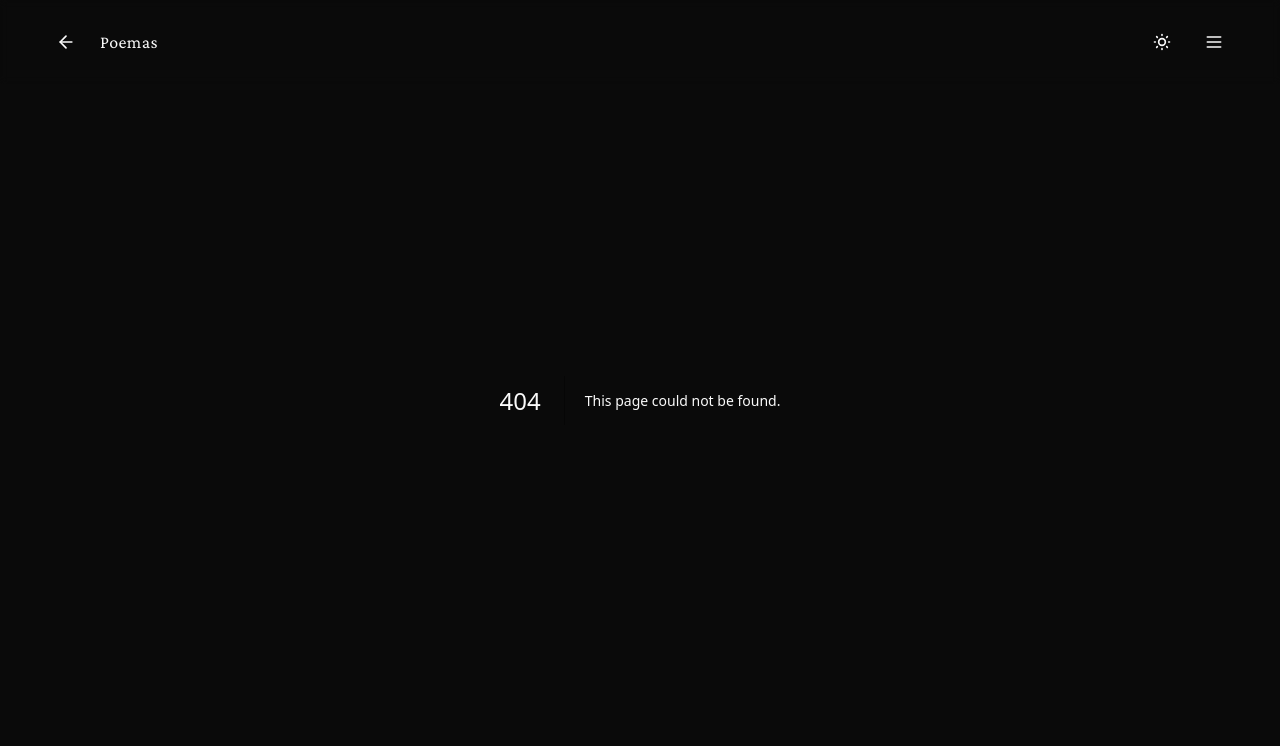
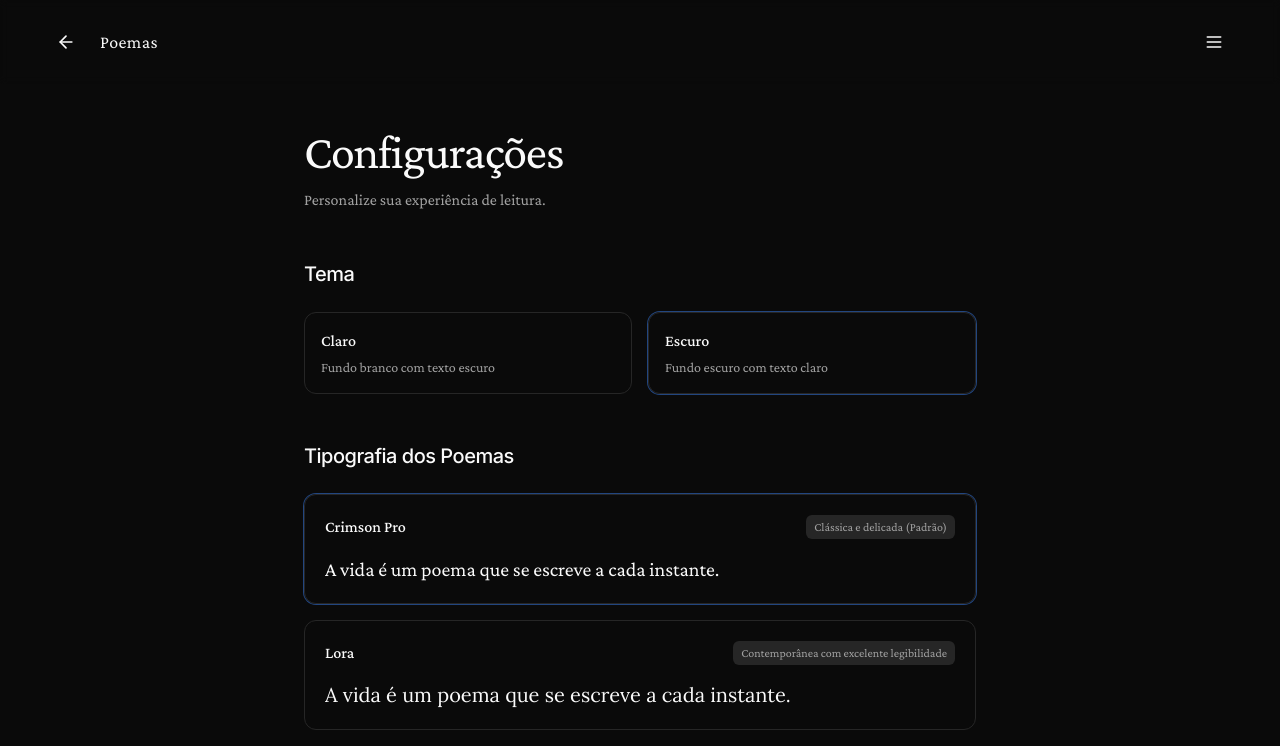
Before and after one commit to rgmello/alento, a Next.js app: page /settings in a window 1280 px wide. Before the commit this address had no page. Shown: the top 746 px of the page. Built offline with nearby package versions, Linux system fonts and the light colour scheme.

Commit message:
feat: config screen with typograph and theme settings

```diff
--- a/src/app/components/Navigation.tsx
+++ b/src/app/components/Navigation.tsx
@@ -5,11 +5,9 @@ import { useState } from 'react';
 import Link from 'next/link';
 import { usePathname, useRouter } from 'next/navigation';
 import { ArrowLeft } from 'lucide-react';
-import { useTheme } from '../contexts/ThemeContext';
 
 export function Navigation() {
   const [isOpen, setIsOpen] = useState(false);
-  const { theme, toggleTheme } = useTheme();
   const pathname = usePathname();
   const router = useRouter();
 
@@ -17,6 +15,7 @@ export function Navigation() {
     { path: '/', label: 'Início' },
     { path: '/search', label: 'Buscar' },
     { path: '/authors', label: 'Autores' },
+    { path: '/settings', label: 'Configurações' },
   ];
 
   const showBackButton = pathname !== '/';
@@ -45,22 +44,6 @@ export function Navigation() {
           </div>
 
           <div className="flex items-center gap-4">
-            <button
-              onClick={toggleTheme}
-              className="p-2 rounded-full hover:bg-muted/50 transition-colors text-foreground/60 hover:text-foreground"
-              aria-label="Alternar tema"
-            >
-              {theme === 'dark' ? (
-                <svg className="w-5 h-5" fill="none" viewBox="0 0 24 24" stroke="currentColor">
-                  <path strokeLinecap="round" strokeLinejoin="round" strokeWidth={2} d="M12 3v1m0 16v1m9-9h-1M4 12H3m15.364 6.364l-.707-.707M6.343 6.343l-.707-.707m12.728 0l-.707.707M6.343 17.657l-.707.707M16 12a4 4 0 11-8 0 4 4 0 018 0z" />
-                </svg>
-              ) : (
-                <svg className="w-5 h-5" fill="none" viewBox="0 0 24 24" stroke="currentColor">
-                  <path strokeLinecap="round" strokeLinejoin="round" strokeWidth={2} d="M20.354 15.354A9 9 0 018.646 3.646 9.003 9.003 0 0012 21a9.003 9.003 0 008.354-5.646z" />
-                </svg>
-              )}
-            </button>
-
             <button
               onClick={() => setIsOpen(!isOpen)}
               className="p-2 rounded-full hover:bg-muted/50 transition-colors text-foreground/60 hover:text-foreground"
--- a/src/app/components/PoemDisplay.tsx
+++ b/src/app/components/PoemDisplay.tsx
@@ -2,12 +2,16 @@
 
 import { motion } from 'motion/react';
 import { Poem } from '../data/poems';
+import { useTypography } from '../contexts/TypographyContext';
 
 interface PoemDisplayProps {
   poem: Poem;
 }
 
 export function PoemDisplay({ poem }: PoemDisplayProps) {
+  const { typography } = useTypography();
+  const fontFamily = `var(--font-${typography})`;
+
   return (
     <motion.div
       initial={{ opacity: 0, y: 20 }}
@@ -23,7 +27,7 @@ export function PoemDisplay({ poem }: PoemDisplayProps) {
           transition={{ delay: 0.2, duration: 0.6 }}
           className="space-y-3"
         >
-          <h1 className="text-3xl md:text-5xl tracking-tight text-foreground/90" style={{ fontFamily: 'var(--font-serif)' }}>
+          <h1 className="text-3xl md:text-5xl tracking-tight text-foreground/90" style={{ fontFamily }}>
             {poem.title}
           </h1>
           <div className="flex items-center gap-3 text-muted-foreground">
@@ -52,7 +56,7 @@ export function PoemDisplay({ poem }: PoemDisplayProps) {
               className={`text-lg md:text-xl leading-relaxed ${
                 verse === '' ? 'h-6' : 'text-foreground/80'
               }`}
-              style={{ fontFamily: 'var(--font-serif)' }}
+              style={{ fontFamily }}
             >
               {verse}
             </motion.p>
--- a/src/app/contexts/ThemeContext.tsx
+++ b/src/app/contexts/ThemeContext.tsx
@@ -7,6 +7,7 @@ type Theme = 'light' | 'dark';
 interface ThemeContextType {
   theme: Theme;
   toggleTheme: () => void;
+  setTheme: (theme: Theme) => void;
 }
 
 const ThemeContext = createContext<ThemeContextType | undefined>(undefined);
@@ -28,7 +29,7 @@ export function ThemeProvider({ children }: { children: ReactNode }) {
   };
 
   return (
-    <ThemeContext.Provider value={{ theme, toggleTheme }}>
+    <ThemeContext.Provider value={{ theme, toggleTheme, setTheme }}>
       {children}
     </ThemeContext.Provider>
   );
--- /dev/null
+++ b/src/app/contexts/TypographyContext.tsx
@@ -0,0 +1,30 @@
+"use client";
+
+import { createContext, useContext, useState, ReactNode } from 'react';
+
+export type TypographyOption = 'crimson' | 'lora' | 'merriweather' | 'garamond' | 'inter';
+
+interface TypographyContextType {
+  typography: TypographyOption;
+  setTypography: (font: TypographyOption) => void;
+}
+
+const TypographyContext = createContext<TypographyContextType | undefined>(undefined);
+
+export function TypographyProvider({ children }: { children: ReactNode }) {
+  const [typography, setTypography] = useState<TypographyOption>('crimson');
+
+  return (
+    <TypographyContext.Provider value={{ typography, setTypography }}>
+      {children}
+    </TypographyContext.Provider>
+  );
+}
+
+export function useTypography() {
+  const context = useContext(TypographyContext);
+  if (!context) {
+    throw new Error('useTypography must be used within TypographyProvider');
+  }
+  return context;
+}
--- a/src/app/layout.tsx
+++ b/src/app/layout.tsx
@@ -1,5 +1,6 @@
 import type { Metadata } from 'next';
 import { ThemeProvider } from './contexts/ThemeContext';
+import { TypographyProvider } from './contexts/TypographyContext';
 import { Navigation } from './components/Navigation';
 import '../styles/index.css';
 
@@ -17,10 +18,12 @@ export default function RootLayout({
     <html lang="en" className="dark">
       <body>
         <ThemeProvider>
-          <div className="min-h-screen bg-background text-foreground">
-            <Navigation />
-            {children}
-          </div>
+          <TypographyProvider>
+            <div className="min-h-screen bg-background text-foreground">
+              <Navigation />
+              {children}
+            </div>
+          </TypographyProvider>
         </ThemeProvider>
       </body>
     </html>
--- /dev/null
+++ b/src/app/settings/page.tsx
@@ -0,0 +1,110 @@
+"use client";
+
+import { motion } from 'motion/react';
+import { useTheme } from '../contexts/ThemeContext';
+import { useTypography, TypographyOption } from '../contexts/TypographyContext';
+
+export default function SettingsPage() {
+  const { theme, setTheme } = useTheme();
+  const { typography, setTypography } = useTypography();
+
+  const typographyOptions: { id: TypographyOption; label: string; description: string }[] = [
+    { id: 'crimson', label: 'Crimson Pro', description: 'Clássica e delicada (Padrão)' },
+    { id: 'lora', label: 'Lora', description: 'Contemporânea com excelente legibilidade' },
+    { id: 'merriweather', label: 'Merriweather', description: 'Proporções largas, ótima para leitura' },
+    { id: 'garamond', label: 'EB Garamond', description: 'Estilo atemporal e histórico' },
+    { id: 'inter', label: 'Inter', description: 'Visual limpo, moderno e sem serifa' },
+  ];
+
+  return (
+    <motion.div
+      initial={{ opacity: 0, y: 20 }}
+      animate={{ opacity: 1, y: 0 }}
+      exit={{ opacity: 0, y: -20 }}
+      transition={{ duration: 0.6, ease: 'easeOut' }}
+      className="flex flex-col items-center justify-center min-h-screen px-8 py-24 md:px-16 md:py-32"
+    >
+      <div className="max-w-2xl w-full space-y-12 pb-16">
+        <motion.div
+          initial={{ opacity: 0 }}
+          animate={{ opacity: 1 }}
+          transition={{ delay: 0.2, duration: 0.6 }}
+          className="space-y-3"
+        >
+          <h1 className="text-3xl md:text-5xl tracking-tight text-foreground/90" style={{ fontFamily: 'var(--font-serif)' }}>
+            Configurações
+          </h1>
+          <p className="text-muted-foreground text-sm md:text-base">
+            Personalize sua experiência de leitura.
+          </p>
+        </motion.div>
+
+        <motion.div
+          initial={{ opacity: 0 }}
+          animate={{ opacity: 1 }}
+          transition={{ delay: 0.3, duration: 0.6 }}
+          className="space-y-6"
+        >
+          <h2 className="text-xl font-medium tracking-tight text-foreground/80" style={{ fontFamily: 'var(--font-sans)' }}>Tema</h2>
+          <div className="grid grid-cols-2 gap-4">
+            <button
+              onClick={() => setTheme('light')}
+              className={`p-4 rounded-xl border text-left transition-all ${
+                theme === 'light'
+                  ? 'border-foreground/50 bg-foreground/5 ring-1 ring-foreground/20'
+                  : 'border-border hover:border-foreground/30 hover:bg-muted/30'
+              }`}
+            >
+              <div className="font-medium mb-1">Claro</div>
+              <div className="text-sm text-muted-foreground">Fundo branco com texto escuro</div>
+            </button>
+            <button
+              onClick={() => setTheme('dark')}
+              className={`p-4 rounded-xl border text-left transition-all ${
+                theme === 'dark'
+                  ? 'border-foreground/50 bg-foreground/5 ring-1 ring-foreground/20'
+                  : 'border-border hover:border-foreground/30 hover:bg-muted/30'
+              }`}
+            >
+              <div className="font-medium mb-1">Escuro</div>
+              <div className="text-sm text-muted-foreground">Fundo escuro com texto claro</div>
+            </button>
+          </div>
+        </motion.div>
+
+        <motion.div
+          initial={{ opacity: 0 }}
+          animate={{ opacity: 1 }}
+          transition={{ delay: 0.4, duration: 0.6 }}
+          className="space-y-6"
+        >
+          <h2 className="text-xl font-medium tracking-tight text-foreground/80" style={{ fontFamily: 'var(--font-sans)' }}>Tipografia dos Poemas</h2>
+          <div className="grid grid-cols-1 gap-4">
+            {typographyOptions.map((option) => (
+              <button
+                key={option.id}
+                onClick={() => setTypography(option.id)}
+                className={`p-5 rounded-xl border text-left transition-all flex flex-col gap-2 ${
+                  typography === option.id
+                    ? 'border-foreground/50 bg-foreground/5 ring-1 ring-foreground/20'
+                    : 'border-border hover:border-foreground/30 hover:bg-muted/30'
+                }`}
+              >
+                <div className="flex flex-col md:flex-row justify-between md:items-start gap-2 md:gap-0 w-full">
+                  <div className="font-medium">{option.label}</div>
+                  <div className="text-xs text-muted-foreground bg-muted px-2 py-1 rounded-md w-fit">{option.description}</div>
+                </div>
+                <div
+                  className="text-lg md:text-xl text-foreground/80 mt-2 line-clamp-1"
+                  style={{ fontFamily: `var(--font-${option.id})` }}
+                >
+                  A vida é um poema que se escreve a cada instante.
+                </div>
+              </button>
+            ))}
+          </div>
+        </motion.div>
+      </div>
+    </motion.div>
+  );
+}
--- a/src/styles/fonts.css
+++ b/src/styles/fonts.css
@@ -1,8 +1,14 @@
-@import url('https://fonts.googleapis.com/css2?family=Crimson+Pro:ital,wght@0,300;0,400;0,500;1,300;1,400&family=Inter:wght@400;500&display=swap');
+@import url('https://fonts.googleapis.com/css2?family=Crimson+Pro:ital,wght@0,300;0,400;0,500;1,300;1,400&family=EB+Garamond:ital,wght@0,400;0,500;1,400;1,500&family=Inter:wght@400;500&family=Lora:ital,wght@0,400;0,500;1,400;1,500&family=Merriweather:ital,wght@0,300;0,400;1,300;1,400&display=swap');
 
 :root {
-  --font-serif: 'Crimson Pro', serif;
-  --font-sans: 'Inter', system-ui, sans-serif;
+  --font-crimson: 'Crimson Pro', serif;
+  --font-lora: 'Lora', serif;
+  --font-merriweather: 'Merriweather', serif;
+  --font-garamond: 'EB Garamond', serif;
+  --font-inter: 'Inter', system-ui, sans-serif;
+
+  --font-serif: var(--font-crimson);
+  --font-sans: var(--font-inter);
 }
 
 body {
```
